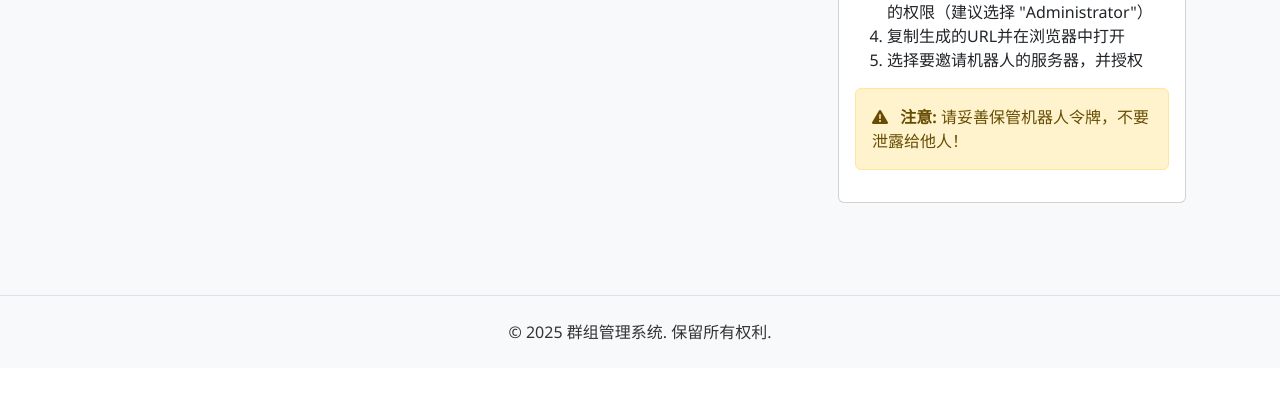
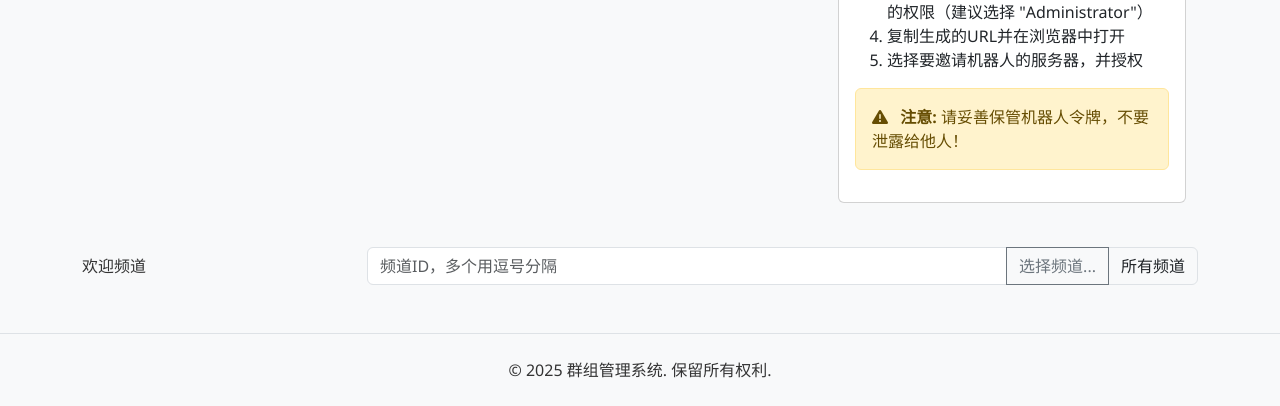
Before and after one commit to PuneetGOTO/group-manager, a Python web app: template app/templates/dyno/bot.html in a window 1280 px wide. Shown: the part 708-1114 px from the top of the page. Before the commit the page ends 1048 px from the top, so only its background shows below. Run offline with Jinja, Linux system fonts and the light colour scheme; the template is opened without the code that fills it, so the values that code supplies are empty.

Commit message:
全面修复Discord频道选择功能：优化UI交互、修复API响应处理和改进错误提示

```diff
--- a/app/discord/bot_client.py
+++ b/app/discord/bot_client.py
@@ -313,7 +313,8 @@ def get_guild_channels(token, guild_id):
             # 只保留文本频道，并添加分类信息
             text_channels = []
             for channel in channels:
-                if channel['type'] == 0:  # 0 表示文本频道
+                # 支持更多类型的频道: 0=文本频道, 5=公告频道, 11=公共线程, 12=私有线程
+                if channel['type'] in [0, 5, 11, 12]:
                     parent_id = channel.get('parent_id')
                     channel_info = {
                         'id': channel['id'],
@@ -324,7 +325,7 @@ def get_guild_channels(token, guild_id):
                     }
                     text_channels.append(channel_info)
 
-            logger.info(f"获取到 {len(text_channels)} 个文本频道")
+            logger.info(f"获取到 {len(text_channels)} 个频道")
             return text_channels
         elif response.status_code == 401:
             logger.error(f"获取频道列表失败: 身份验证错误 (401)，请检查机器人令牌是否有效且有足够权限")
--- a/app/templates/dyno/bot.html
+++ b/app/templates/dyno/bot.html
@@ -100,19 +100,24 @@
                         </div>
 
                         <div class="mb-3">
-                            <label class="form-label">频道设置 <small class="text-muted">(可选，留空表示所有频道)</small></label>
+                            <label class="form-label">欢迎频道 <small class="text-muted">(可选，留空表示所有频道)</small></label>
                             <div class="input-group">
-                                <input type="text" class="form-control" name="channel_ids" id="channel_ids_{{ global_bot.id }}" placeholder="输入频道ID，多个ID用逗号分隔" value="{{ global_bot.channel_ids }}">
-                                <div class="selected-channels-display form-text"></div>
-                                <button type="button" class="btn btn-outline-secondary select-channels-btn" data-input-id="channel_ids_{{ global_bot.id }}">
-                                    <i class="fas fa-list"></i>
+                                <input type="text" class="form-control" name="channel_ids" id="welcome_channel_ids" placeholder="输入频道ID，多个ID用逗号分隔" value="{{ global_bot.channel_ids }}">
+                                <button type="button" class="btn btn-outline-secondary select-channels-btn" data-input-id="welcome_channel_ids">
+                                    <i class="fas fa-list"></i> 选择频道
                                 </button>
+                                <span class="input-group-text selected-channels-display">
+                                    {% if global_bot.channel_ids %}
+                                        已选择 {{ global_bot.channel_ids.split(',') | length }} 个频道
+                                    {% else %}
+                                        所有频道
+                                    {% endif %}
+                                </span>
                             </div>
                             <div class="form-text">
                                 <small>例如：123456789,987654321</small>
                             </div>
                         </div>
-
                         <div class="bot-actions">
                             <button type="submit" class="btn btn-success">
                                 <i class="fas fa-play me-1"></i> 激活机器人
@@ -150,13 +155,13 @@
                             <div class="form-text">访问<a href="https://discord.com/developers/applications" target="_blank">Discord开发者门户</a>创建机器人并获取令牌</div>
                         </div>
                         <div class="mb-3">
-                            <label class="form-label">频道设置 <small class="text-muted">(可选，留空表示所有频道)</small></label>
+                            <label class="form-label">欢迎频道 <small class="text-muted">(可选，留空表示所有频道)</small></label>
                             <div class="input-group">
-                                <input type="text" class="form-control" name="channel_ids" id="channel_ids_new" placeholder="输入频道ID，多个ID用逗号分隔">
-                                <div class="selected-channels-display form-text"></div>
-                                <button type="button" class="btn btn-outline-secondary select-channels-btn" data-input-id="channel_ids_new">
-                                    <i class="fas fa-list"></i>
+                                <input type="text" class="form-control" name="channel_ids" id="welcome_channel_ids_new" placeholder="输入频道ID，多个ID用逗号分隔">
+                                <button type="button" class="btn btn-outline-secondary select-channels-btn" data-input-id="welcome_channel_ids_new">
+                                    <i class="fas fa-list"></i> 选择频道
                                 </button>
+                                <span class="input-group-text selected-channels-display">所有频道</span>
                             </div>
                             <div class="form-text">
                                 <small>例如：123456789,987654321</small>
@@ -351,58 +356,72 @@
     <div class="modal-dialog modal-lg">
         <div class="modal-content">
             <div class="modal-header">
-                <h5 class="modal-title" id="channelSelectModalLabel">选择Discord频道</h5>
+                <h5 class="modal-title" id="channelSelectModalLabel">选择频道</h5>
                 <button type="button" class="btn-close" data-bs-dismiss="modal" aria-label="Close"></button>
             </div>
             <div class="modal-body">
-                <!-- 服务器选择和频道搜索 -->
                 <div class="row mb-3">
-                    <div class="col-lg-6">
+                    <div class="col-md-12">
                         <label for="guildSelect" class="form-label">选择服务器</label>
                         <select class="form-select" id="guildSelect">
-                            <option value="">请选择服务器</option>
+                            <option value="">选择服务器...</option>
                         </select>
                     </div>
-                    <div class="col-lg-6">
-                        <label for="channelSearch" class="form-label">搜索频道</label>
-                        <input type="text" class="form-control" id="channelSearch" placeholder="输入频道名称...">
+                </div>
+                <div class="row mb-2">
+                    <div class="col-md-12">
+                        <div class="input-group">
+                            <input type="text" class="form-control" id="channelSearch" placeholder="搜索频道...">
+                            <button class="btn btn-outline-secondary" type="button" id="searchBtn">
+                                <i class="fas fa-search"></i>
+                            </button>
+                        </div>
                     </div>
                 </div>
 
-                <!-- 操作按钮 -->
-                <div class="d-flex justify-content-between mb-3 channel-actions" style="display: none !important;">
-                    <div>
-                        <button class="btn btn-sm btn-outline-primary" id="selectAllBtn">全选</button>
-                        <button class="btn btn-sm btn-outline-secondary" id="deselectAllBtn">取消全选</button>
+                <div class="d-flex justify-content-between mb-2 align-items-center">
+                    <div class="channel-actions" style="display: none;">
+                        <button class="btn btn-sm btn-outline-primary" id="selectAllBtn">
+                            <i class="fas fa-check-square me-1"></i> 全选
+                        </button>
+                        <button class="btn btn-sm btn-outline-secondary ms-1" id="deselectAllBtn">
+                            <i class="fas fa-square me-1"></i> 取消全选
+                        </button>
+                        <button class="btn btn-sm btn-outline-danger ms-1" id="clearSelectionsBtn">
+                            <i class="fas fa-trash-alt me-1"></i> 清空选择
+                        </button>
                     </div>
-                    <div>
                     <span class="badge bg-primary" id="selectedCount">已选择: 0</span>
+                </div>
+
+                <div class="row mb-3">
+                    <div class="col-md-12">
+                        <div id="selectedChannelsList">
+                            <!-- 已选频道将显示在这里 -->
+                        </div>
                     </div>
                 </div>
 
-                <!-- 频道选择区域 -->
-                <div id="channelSelectArea" class="border rounded p-3" style="max-height: 300px; overflow-y: auto;">
-                    <div id="channelCheckboxes">
-                        <p class="text-muted">请先选择服务器</p>
-                    </div>
-                </div>
-
-                <!-- 已选择频道的显示 -->
-                <div class="mt-3">
-                    <div class="d-flex justify-content-between">
-                        <label class="form-label">已选择的频道</label>
-                        <button type="button" class="btn btn-sm btn-link" id="clearSelectedBtn">清除所有</button>
-                    </div>
-                    <div id="selectedChannelsList" class="border rounded p-2" style="min-height: 42px;">
-                        <p class="text-muted text-center m-0">未选择任何频道</p>
-                    </div>
-                    <small class="text-muted">如果不选择任何频道，机器人将会响应所有频道的消息</small>
+                <div id="channelCheckboxes" class="mt-2 border p-2" style="max-height: 300px; overflow-y: auto;">
+                    <p class="text-muted">请先选择一个服务器</p>
                 </div>
             </div>
             <div class="modal-footer">
                 <button type="button" class="btn btn-secondary" data-bs-dismiss="modal">取消</button>
-                <button type="button" class="btn btn-primary" id="confirmChannelSelect">确定</button>
+                <button type="button" class="btn btn-primary" id="confirmChannelSelect">确认选择</button>
             </div>
+        </div>
+    </div>
+</div>
+
+<!-- 欢迎频道 -->
+<div class="row mb-3">
+    <label for="welcome_channel_ids" class="col-md-3 col-form-label">欢迎频道</label>
+    <div class="col-md-9">
+        <div class="input-group">
+            <input type="text" class="form-control" id="welcome_channel_ids" name="channel_ids" placeholder="频道ID，多个用逗号分隔" value="{{ bot.welcome_channel_ids or '' }}">
+            <button class="btn btn-outline-secondary select-channels-btn" type="button" data-input-id="welcome_channel_ids">选择频道...</button>
+            <span class="input-group-text selected-channels-display" id="welcome-channels-count">所有频道</span>
         </div>
     </div>
 </div>
@@ -527,7 +546,7 @@
         });
 
         // 清除所有已选频道
-        document.getElementById('clearSelectedBtn').addEventListener('click', function() {
+        document.getElementById('clearSelectionsBtn').addEventListener('click', function() {
             document.querySelectorAll('#channelCheckboxes input[type="checkbox"]').forEach(checkbox => {
                 checkbox.checked = false;
             });
@@ -570,85 +589,189 @@
             }
         });
 
+        // 搜索频道
+        document.getElementById('searchBtn').addEventListener('click', function() {
+            searchChannels();
+        });
+
+        document.getElementById('channelSearch').addEventListener('keyup', function(e) {
+            if (e.key === 'Enter') {
+                searchChannels();
+            }
+        });
+
+        function searchChannels() {
+            const searchText = document.getElementById('channelSearch').value.toLowerCase();
+            console.log('搜索频道:', searchText);
+
+            const allChannels = document.querySelectorAll('#channelCheckboxes .form-check');
+            if (allChannels.length === 0) {
+                console.log('没有可搜索的频道');
+                return;
+            }
+
+            let visibleCount = 0;
+
+            allChannels.forEach(channelItem => {
+                const label = channelItem.querySelector('label');
+                if (!label) {
+                    channelItem.style.display = 'none';
+                    return;
+                }
+
+                const channelName = label.textContent.toLowerCase();
+
+                if (searchText === '' || channelName.includes(searchText)) {
+                    channelItem.style.display = '';
+                    visibleCount++;
+                } else {
+                    channelItem.style.display = 'none';
+                }
+            });
+
+            // 处理搜索结果
+            const categoryHeaders = document.querySelectorAll('#channelCheckboxes h6');
+            categoryHeaders.forEach(header => {
+                const categoryDiv = header.closest('div');
+                const channels = categoryDiv.querySelectorAll('.form-check');
+                let visibleInCategory = 0;
+
+                channels.forEach(channel => {
+                    if (channel.style.display !== 'none') {
+                        visibleInCategory++;
+                    }
+                });
+
+                if (visibleInCategory === 0) {
+                    header.style.display = 'none';
+                } else {
+                    header.style.display = '';
+                }
+            });
+
+            console.log('可见频道数:', visibleCount);
+        }
+
         // 服务器选择变更时获取频道
         document.getElementById('guildSelect').addEventListener('change', function() {
             const guildId = this.value;
             const channelContainer = document.getElementById('channelCheckboxes');
 
+            // 清空频道容器
+            channelContainer.innerHTML = '';
+            document.querySelector('.channel-actions').style.display = 'none';
+
+            // 如果没有选择服务器，直接返回
             if (!guildId) {
-                channelContainer.innerHTML = '<p class="text-muted">请先选择服务器</p>';
-                document.querySelector('.channel-actions').style.display = 'none';
+                channelContainer.innerHTML = '<p class="text-muted">请先选择一个服务器</p>';
                 return;
             }
 
-            channelContainer.innerHTML = '<p class="text-muted">加载中...</p>';
-            document.querySelector('.channel-actions').style.display = 'none';
-
-            // 获取token
-            let tokenField = document.querySelector('form input[name="bot_token"]');
-            let token = tokenField ? tokenField.value : '';
+            // 获取当前token
+            let token = '';
+            const tokenField = document.querySelector('input[name="bot_token"]');
+            if (tokenField) {
+                token = tokenField.value;
+            }
 
             if (!token) {
                 channelContainer.innerHTML = '<p class="text-danger">无法获取机器人令牌</p>';
                 return;
             }
 
+            // 加载对应服务器的频道
             fetchDiscordChannels(guildId, token);
+        });
+    });
+
+    // 修复欢迎频道选择
+    document.addEventListener('DOMContentLoaded', function() {
+        // 清理原有模态框和输入字段的关联
+        let allSelectedChannelsDisplays = document.querySelectorAll('.selected-channels-display');
+        let allSelectButtons = document.querySelectorAll('.select-channels-btn');
+
+        // 确保欢迎频道输入字段正确初始化
+        document.querySelectorAll('input[name="welcome_channel_ids"], input[name="channel_ids"]').forEach(input => {
+            console.log('找到频道输入字段:', input.id, '值:', input.value);
+
+            // 查找相邻的选择按钮和显示元素
+            const group = input.closest('.input-group');
+            const selectBtn = group.querySelector('.select-channels-btn');
+            const displayEl = group.querySelector('.selected-channels-display');
+
+            if (selectBtn && !selectBtn.hasAttribute('data-initialized')) {
+                console.log('为选择按钮添加data-input-id属性:', input.id);
+                selectBtn.setAttribute('data-input-id', input.id);
+                selectBtn.setAttribute('data-initialized', 'true');
+            }
+
+            // 设置初始显示
+            if (displayEl && input.value) {
+                const channelIds = input.value.split(',').filter(id => id.trim());
+                if (channelIds.length > 0) {
+                    displayEl.textContent = `已选择 ${channelIds.length} 个频道`;
+                } else {
+                    displayEl.textContent = '所有频道';
+                }
+                console.log('更新显示元素:', displayEl.textContent);
+            }
         });
     });
 
     // 更新已选频道UI的函数
     function updateSelectedChannelsUI() {
+        const selectedList = document.getElementById('selectedChannelsList');
         const selectedIds = Object.keys(selectedChannels);
         const selectedCount = selectedIds.length;
 
-        // 更新计数徽章
+        console.log('更新已选频道UI, 数量:', selectedCount);
+
+        if (selectedCount === 0) {
+            selectedList.innerHTML = '<div class="alert alert-light text-center mb-0">未选择任何频道</div>';
+            document.getElementById('selectedCount').textContent = '已选择: 0';
+            return;
+        }
+
+        // 清空当前列表
+        selectedList.innerHTML = '';
         document.getElementById('selectedCount').textContent = `已选择: ${selectedCount}`;
 
-        // 更新已选列表
-        const selectedChannelsList = document.getElementById('selectedChannelsList');
+        // 创建标签容器
+        const tagContainer = document.createElement('div');
+        tagContainer.className = 'selected-channels-tags';
 
-        if (selectedCount === 0) {
-            selectedChannelsList.innerHTML = '<p class="text-muted text-center m-0">未选择任何频道</p>';
-            document.querySelector('.channel-actions').style.display = 'none';
-        } else {
-            selectedChannelsList.innerHTML = '';
-            document.querySelector('.channel-actions').style.display = 'flex';
+        // 为每个选中的频道创建标签
+        selectedIds.forEach(channelId => {
+            // 查找频道名称
+            const checkbox = document.querySelector(`input[value="${channelId}"]`);
+            const channelName = checkbox ? checkbox.nextElementSibling.textContent : `#${channelId}`;
 
-            // 创建已选频道的标签
-            selectedIds.forEach(id => {
-                // 尝试获取频道名称
-                let channelName = '未知频道';
-                const checkbox = document.querySelector(`#channel-${id}`);
-                if (checkbox) {
-                    const label = document.querySelector(`label[for="channel-${id}"]`);
-                    if (label) {
-                        channelName = label.textContent;
-                    }
-                }
+            // 创建标签
+            const tag = document.createElement('span');
+            tag.className = 'badge bg-secondary me-1 mb-1 selected-channel-tag';
+            tag.innerHTML = `${channelName} <i class="fas fa-times-circle remove-channel" data-channel-id="${channelId}"></i>`;
+            tagContainer.appendChild(tag);
+        });
 
-                // 创建标签元素
-                const badge = document.createElement('span');
-                badge.className = 'badge bg-primary me-1 mb-1';
-                badge.innerHTML = `${channelName} <button type="button" class="btn-close btn-close-white" style="font-size: 0.5rem;" data-channel-id="${id}"></button>`;
+        selectedList.appendChild(tagContainer);
 
-                // 添加删除事件
-                badge.querySelector('.btn-close').addEventListener('click', function() {
+        // 添加移除按钮的点击事件
+        document.querySelectorAll('.remove-channel').forEach(btn => {
+            btn.addEventListener('click', function() {
                 const channelId = this.getAttribute('data-channel-id');
+                // 移除频道
                 delete selectedChannels[channelId];
 
-                    // 更新复选框状态
-                    const checkbox = document.querySelector(`#channel-${channelId}`);
+                // 更新对应的复选框
+                const checkbox = document.querySelector(`input[value="${channelId}"]`);
                 if (checkbox) {
                     checkbox.checked = false;
                 }
 
+                // 更新UI
                 updateSelectedChannelsUI();
             });
-
-                selectedChannelsList.appendChild(badge);
         });
-        }
     }
 
     // 获取Discord服务器列表
```
Also changed, not shown: app/routes/dyno.py (+106 -94 lines). Lines whose indentation alone changed are shown as unchanged.
